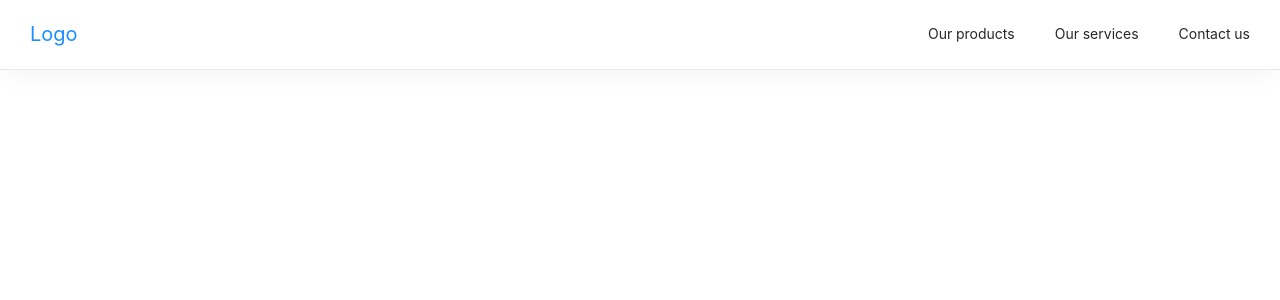
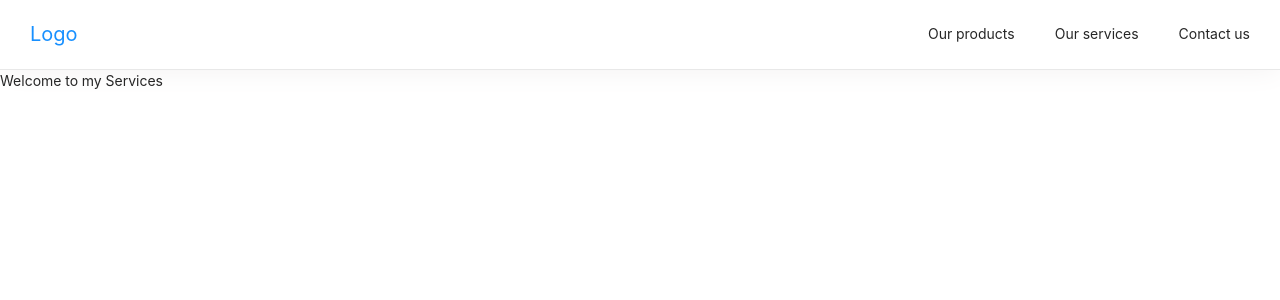
Before and after one commit to JoramWells/digitaleo-client, a React (Create React App) app: page /services in a window 1280 px wide. Shown: the top 300 px of the page. Built offline with nearby package versions, Linux system fonts and the light colour scheme.

Commit message:
Addded services page

```diff
--- a/src/App.js
+++ b/src/App.js
@@ -1,6 +1,7 @@
 import {BrowserRouter as Router,Route,Switch} from 'react-router-dom'
 import HomeScreen from './components/home/HomeScreen';
 import NavBar from './components/menu/NavBar';
+import Services from './components/section/Services'
 
 function App() {
   return (
@@ -8,6 +9,7 @@ function App() {
       <NavBar/>
       <Switch>
         <Route path="/" exact component={HomeScreen} />
+        <Route path="/services" exact component={Services} />
       </Switch>
 
     </Router>
--- a/src/components/menu/Right.js
+++ b/src/components/menu/Right.js
@@ -1,5 +1,6 @@
+import React from 'react'
 import { Menu } from 'antd'
-import React from 'react'
+import {Link} from 'react-router-dom'
 
 const {SubMenu} = Menu
 export default function Right(props) {
@@ -19,10 +20,16 @@ export default function Right(props) {
 
             <SubMenu title="Our services">
                 <Menu.Item style={{margin:"0"}}>
+                    <Link to="/services">
                     Search Engine Optimazation
+                    </Link>
+
                 </Menu.Item>
                 <Menu.Item style={{margin:"0"}}>
+                    <Link to="/services">
                     ICT consultation
+                    </Link>
+
                 </Menu.Item>
             </SubMenu>
             <Menu.Item>
--- a/src/components/section/Services.js
+++ b/src/components/section/Services.js
@@ -0,0 +1,11 @@
+import React, { Component } from 'react'
+
+export default class Services extends Component {
+    render() {
+        return (
+            <div>
+                Welcome to my Services
+            </div>
+        )
+    }
+}
```
